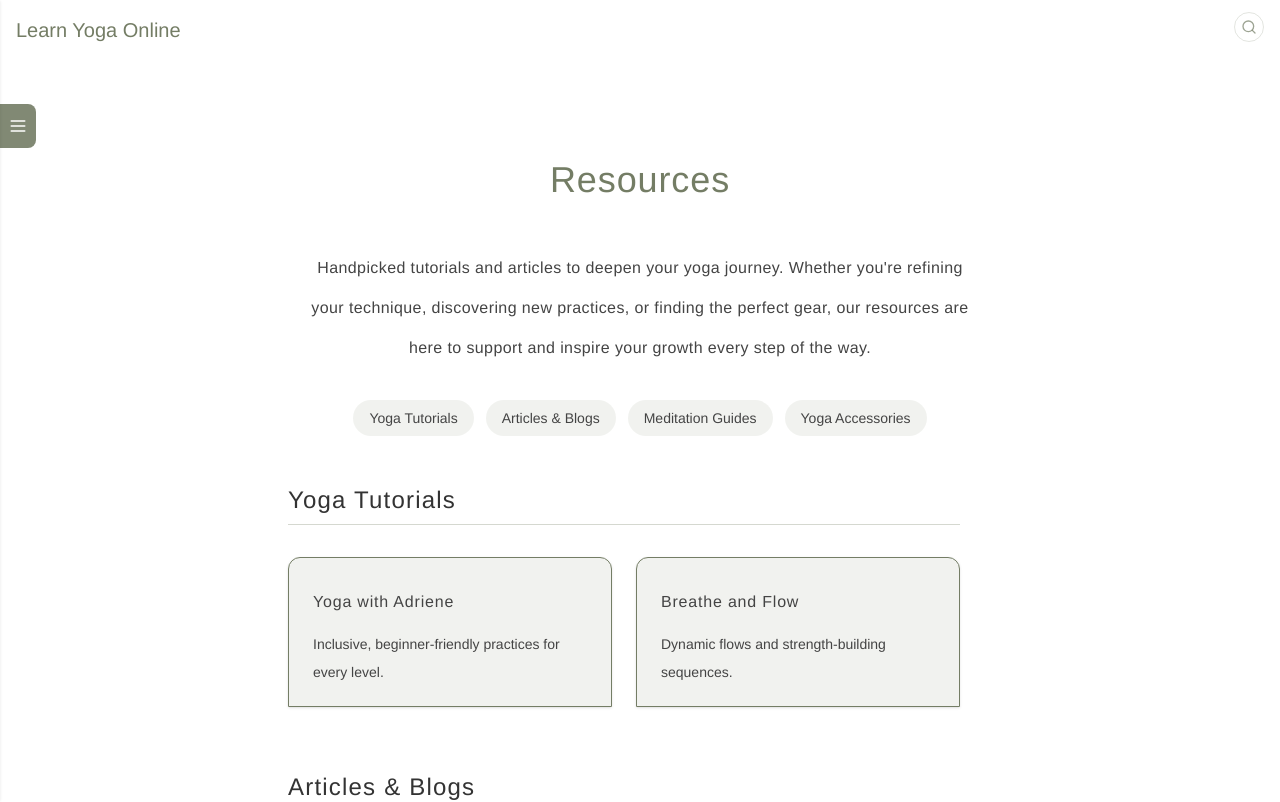
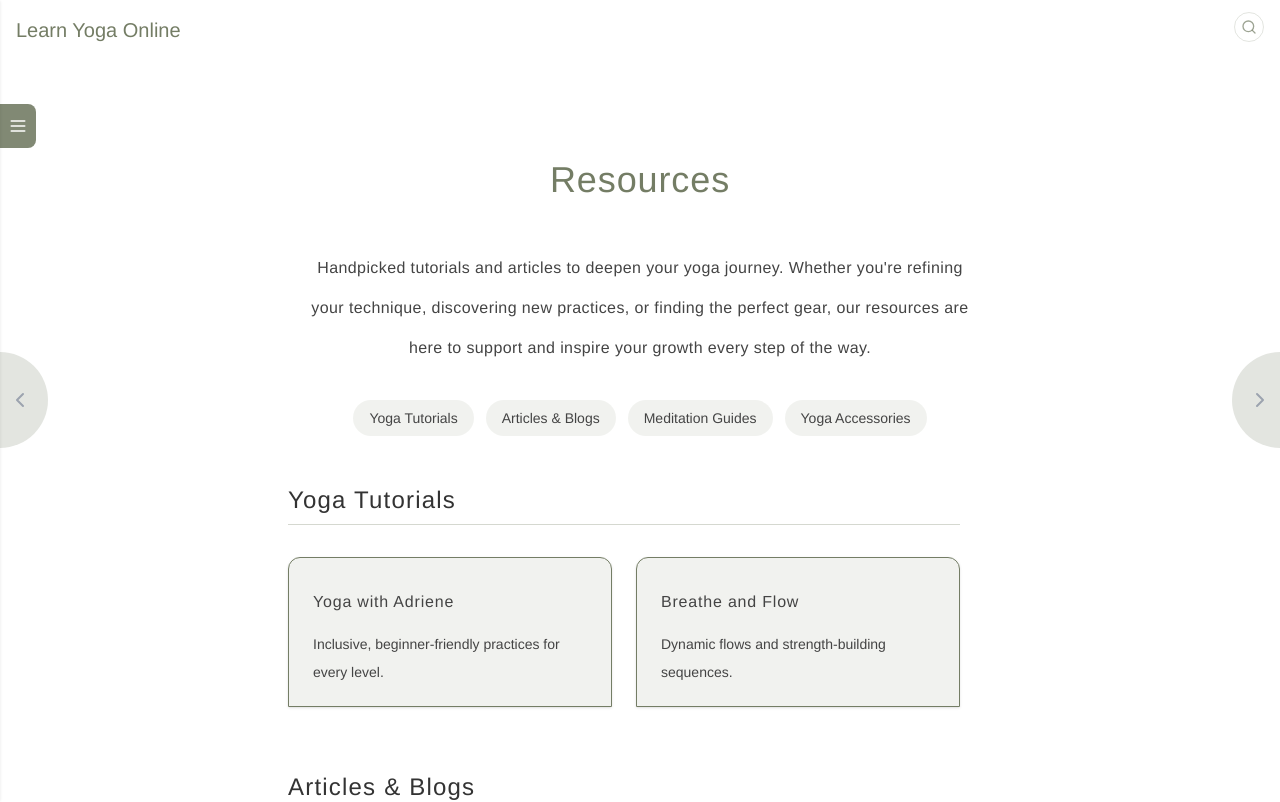
Before and after one commit to samanthacabrera/yoga-library, a React (Vite) app: page /resources in a window 1280 px wide. Shown: the top 802 px of the page. Built offline with nearby package versions, Linux system fonts and the light colour scheme.

Commit message:
add page navigation buttons to all pages

```diff
--- a/src/components/CategoryPage.jsx
+++ b/src/components/CategoryPage.jsx
@@ -1,6 +1,7 @@
 import React, { useEffect, useState } from "react";
 import { useParams, Link } from "react-router-dom";
 import posesData from "../data/poses.json";
+import PageNav from "./PageNav";
 
 const extractCategories = (data, categoryType) => {
   const categories = new Set();
@@ -166,6 +167,8 @@ const CategoryPage = () => {
   };
 
   return (
+    <>
+      <PageNav/>
     <div className="flex flex-col min-h-screen w-full max-w-3xl space-y-8 px-8 py-4 mx-auto">
      <h1 className="heading text-center mt-20 py-12 text-4xl lg:text-6xl">Yoga Pose Directory</h1>
 
@@ -269,6 +272,7 @@ const CategoryPage = () => {
         <a href="https://www.flaticon.com/free-icons/lunge" title="lunge icons">Lunge icons created by Eideticmemo - Flaticon</a>
       </div>
     </div>
+    </>
   );
 };
 
--- a/src/components/Chakras.jsx
+++ b/src/components/Chakras.jsx
@@ -1,4 +1,5 @@
-import React, {useState} from "react";
+import React, { useState } from "react";
+import PageNav from "./PageNav";
 
 const Chakras = () => {
   const [openIndexes, setOpenIndexes] = useState([]);
@@ -157,6 +158,8 @@ const Chakras = () => {
   };
 
   return (
+    <>
+      <PageNav/>
     <div className="max-w-2xl mx-auto my-24 space-y-12">
       <h1 className="text-center text-4xl">The Seven Chakras</h1>
         <p>
@@ -197,6 +200,7 @@ const Chakras = () => {
         <p>The chakras serve as an essential blueprint for our holistic well-being, influencing our physical, emotional, and spiritual health. When in balance, they allow us to experience stability, creativity, confidence, love, clear communication, insight, and enlightenment. However, modern life often disrupts this energy flow, leading to imbalances that impact our mood, mindset, and vitality. Recognizing these signs and working toward alignment helps us live with greater purpose and awareness.</p>
         <p>As you explore and work with your chakras, remember that healing and balance are ongoing processes. Every step you take toward greater awareness brings you closer to inner peace, self-acceptance, and a more vibrant, connected life.</p>
     </div>
+    </>
   );
 };
 
--- a/src/components/Drawer.jsx
+++ b/src/components/Drawer.jsx
@@ -114,4 +114,4 @@ const Drawer = () => {
   );
 }
 
-  export default Drawer;
+export default Drawer;
--- a/src/components/Guide.jsx
+++ b/src/components/Guide.jsx
@@ -1,5 +1,6 @@
 import React from "react";
 import { Helmet } from "react-helmet";
+import PageNav from '../components/PageNav';
 
 const Guide = () => {
     return (
@@ -13,6 +14,7 @@ const Guide = () => {
             <meta name="twitter:title" content="Beginner's Guide to Yoga" />
             <meta name="twitter:description" content="Start your yoga journey with our comprehensive guide designed for beginners. Learn key yoga terminology, props, benefits, and safe practice tips." />
         </Helmet>
+        <PageNav />
         <div className="max-w-2xl mx-auto my-40 space-y-12">
         <h1 className="text-center text-4xl">
             Beginner's Guide to Yoga
--- a/src/components/Newsletter.jsx
+++ b/src/components/Newsletter.jsx
@@ -1,4 +1,5 @@
 import React, { useState, useEffect } from "react";
+import PageNav from "./PageNav";
 
 const Newsletter = () => {
     const [blog, setBlog] = useState({ items: [], error: null });
@@ -49,6 +50,8 @@ const Newsletter = () => {
     };
 
     return (
+        <>
+        <PageNav/>
         <div className="flex flex-col min-h-screen w-full max-w-3xl mx-auto space-y-40">
            <div className="mt-40">
                 <h2 className="text-lg text-center tracking-wider uppercase">Our Monthly Column:</h2>
@@ -128,7 +131,8 @@ const Newsletter = () => {
                 </div>
             </div>
         </div>
-        </div>
+    </div>
+    </>
     );
 };
 
--- /dev/null
+++ b/src/components/PageNav.jsx
@@ -0,0 +1,54 @@
+import { Link, useLocation } from 'react-router-dom';
+
+const menuItems = [
+    { label: "Start Here", to: "/what-is-yoga/beginners-guide" },
+    { label: "What Is Yoga?", to: "/what-is-yoga/overview" },
+    { label: "The 8-Limbed Path", to: "/what-is-yoga/eight-limbed-path" },
+    { label: "The 7 Chakras", to: "/what-is-yoga/seven-chakras" },
+    { label: "The 3 Gunas", to: "/what-is-yoga/three-gunas" },
+    { label: "List of Poses", to: "/poses" },
+    { label: "Newsletter", to: "/newsletter" },
+    { label: "Resources", to: "/resources" },
+];
+
+const PageNav = () => {
+    const location = useLocation();
+    const currentIndex = menuItems.findIndex((item) => item.to.toLowerCase() === location.pathname.toLowerCase());
+
+    if (currentIndex === -1) return null;
+
+    const prevPage = menuItems[(currentIndex - 1 + menuItems.length) % menuItems.length];
+    const nextPage = menuItems[(currentIndex + 1) % menuItems.length];
+
+
+  return (
+    <div className="flex justify-between items-center my-6 lg:my-0">
+      {prevPage && (
+        <Link to={prevPage.to} className="fixed top-1/2 left-0 -translate-y-1/2 group flex items-center gap-1 z-50">
+          <div className="flex items-center justify-center w-12 h-24 bg-moss/20 hover:bg-moss/30 rounded-r-full pr-2 transition-all duration-300 ease-in-out group-hover:scale-[103%] group-hover:shadow-md">
+            <svg className="text-gray-400 group-hover:text-moss transition-colors duration-300" width="24" height="24" viewBox="0 0 24 24" fill="none" stroke="currentColor" strokeWidth="2" strokeLinecap="round" strokeLinejoin="round">
+              <path d="M15 18l-6-6 6-6" />
+            </svg>
+          </div>
+          <div className="block absolute left-16 top-1/2 -translate-y-1/2 bg-white rounded-md px-3 py-1 border border-moss/20 opacity-0 -translate-x-4 pointer-events-none group-hover:opacity-100 group-hover:translate-x-0 transition-all duration-300 whitespace-nowrap">
+            <span className="text-sm">{prevPage.label}</span>
+          </div>
+        </Link>
+      )}
+      {nextPage && (
+        <Link to={nextPage.to} className="fixed top-1/2 right-0 -translate-y-1/2 group flex items-center gap-1 z-50">
+          <div className="block absolute right-16 top-1/2 -translate-y-1/2 bg-white rounded-md px-3 py-1 border border-moss/20 opacity-0 translate-x-4 pointer-events-none group-hover:opacity-100 group-hover:translate-x-0 transition-all duration-300 whitespace-nowrap">
+            <span className="text-sm">{nextPage.label}</span>
+          </div>
+          <div className="flex items-center justify-center w-12 h-24 bg-moss/20 hover:bg-moss/30 rounded-l-full pl-2 transition-all duration-300 ease-in-out group-hover:scale-[103%] group-hover:shadow-md">
+            <svg className="text-gray-400 group-hover:text-moss transition-colors duration-300" width="24" height="24" viewBox="0 0 24 24" fill="none" stroke="currentColor" strokeWidth="2" strokeLinecap="round" strokeLinejoin="round">
+              <path d="M9 18l6-6-6-6" />
+            </svg>
+          </div>
+        </Link>
+      )}
+    </div>
+  );
+};
+
+export default PageNav;
--- a/src/components/PosePage.jsx
+++ b/src/components/PosePage.jsx
@@ -171,7 +171,7 @@ const PosePage = () => {
         <div className="backdrop-blur-sm bg-white/80 rounded px-1 py-4">
           <button
             onClick={() => setTocOpen(!tocOpen)}
-            className="md:hidden absolute top-4 right-0 px-2 py-1 text-sm border border-moss/50 text-moss bg-white rounded-md shadow hover:scale-[103%] transition-all"
+            className="absolute top-4 right-0 px-2 py-1 text-sm border border-moss/50 text-moss bg-white rounded-md shadow hover:scale-[103%] transition-all"
           >
             {tocOpen ? 'Hide' : 'Show'}
           </button>
--- a/src/components/Resources.jsx
+++ b/src/components/Resources.jsx
@@ -1,5 +1,6 @@
 import React, { useState } from "react";
 import { Link } from "react-router-dom";
+import PageNav from "./PageNav";
 
 const ResourceCard = ({ to, title, description }) => (
   <Link
@@ -76,6 +77,8 @@ const Resources = () => {
   };
 
   return (
+    <>
+    <PageNav/>
     <div className="flex flex-col min-h-screen w-full max-w-3xl px-8 py-4 my-24 mx-auto">
       <div className="mb-12">
         <h1 className="text-center my-12 text-4xl tracking-wide">Resources</h1>
@@ -123,8 +126,8 @@ const Resources = () => {
             with your ideas.
         </p>
         </div>
-
     </div>
+    </>
   );
 };
 
--- a/src/components/WhatIsYoga.jsx
+++ b/src/components/WhatIsYoga.jsx
@@ -1,5 +1,6 @@
 import React from "react";
 import { Helmet } from "react-helmet";
+import PageNav from "./PageNav";
 
 const WhatIsYoga = () => {
   return (
@@ -13,6 +14,7 @@ const WhatIsYoga = () => {
       <meta name="twitter:title" content="What is Yoga?" />
       <meta name="twitter:description" content="Discover the origins, evolution, and different types of yoga practices in this comprehensive guide. Learn about the ancient discipline of yoga and find the right style for you." />
     </Helmet>
+    <PageNav />
     <div className="max-w-2xl mx-auto my-40 space-y-12">
       <h1 className="text-center text-4xl">
         What is Yoga?
```
Also changed, not shown: src/components/Gunas.jsx (+6 -3 lines), src/components/Path.jsx (+6 -2 lines).
